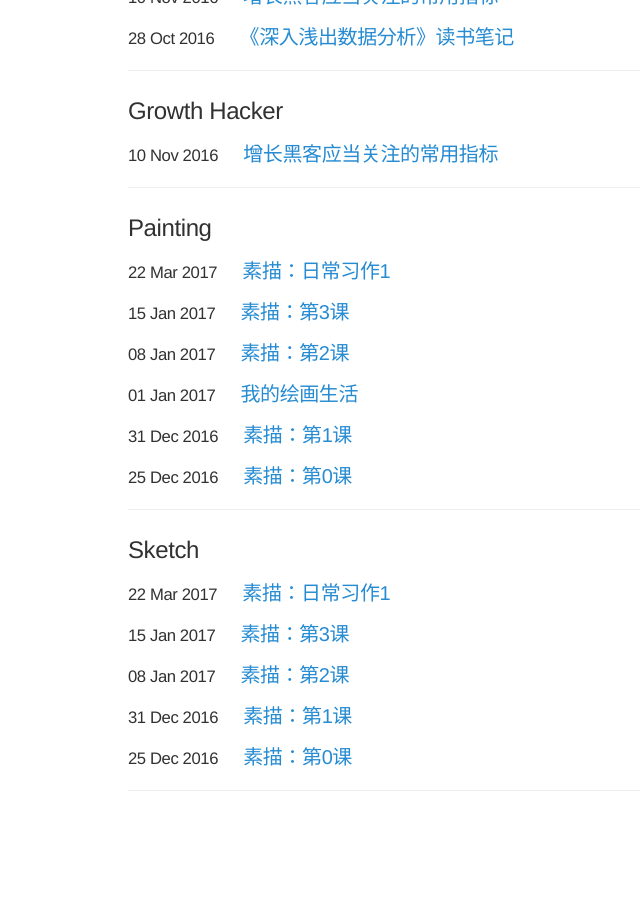
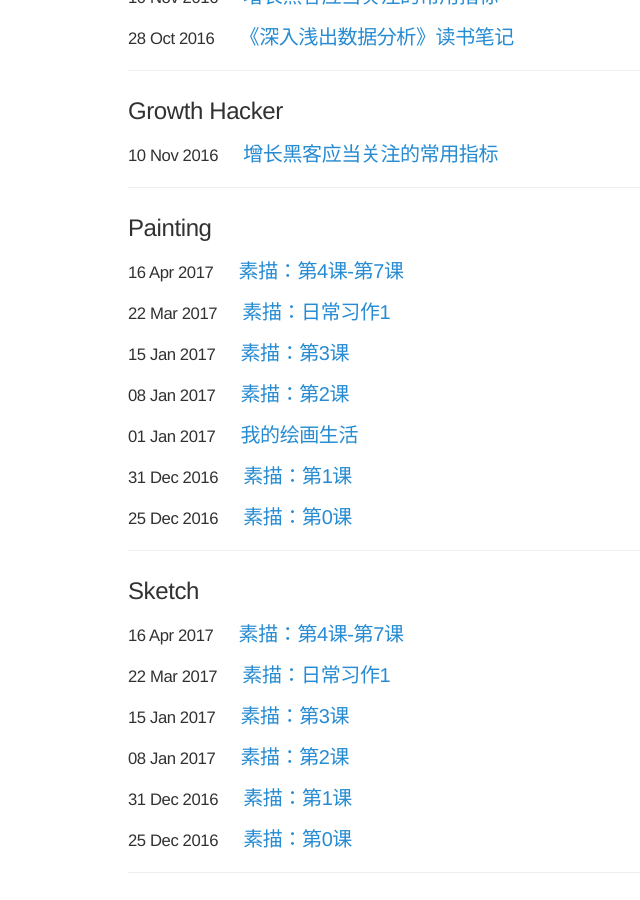
Before and after one commit to Jan-zou/jan-zou.github.com, a Jekyll site: the page built from tags.md, in a window 1280 px wide and 900 px high, scrolled down 2603 px. Shown: the whole window, without its empty margins (144-784 px from the left). Built offline with Jekyll 4.4.1, drawn with Linux system fonts in a browser that asks for light colours; before the commit the page ends 3459 px from its top, so only the background shows below that.

Commit message:
add painting 4-7

```diff
--- a/_posts/2017-01-01-painting-sketch-series.md
+++ b/_posts/2017-01-01-painting-sketch-series.md
@@ -15,3 +15,4 @@ title: 我的绘画生活
 + [素描：第2课]({% post_url 2017-01-08-painting-sketch-2 %})
 + [素描：第3课]({% post_url 2017-01-15-painting-sketch-3 %})
 + [素描：日常习作1]({% post_url 2017-03-22-painting-sketch-daily-1 %})
++ [素描：第4课~第7课]({% post_url 2017-04-16-painting-sketch-4-7 %})
--- /dev/null
+++ b/_posts/2017-04-16-painting-sketch-4-7.md
@@ -0,0 +1,26 @@
+---
+layout: post
+tags: [Painting, Sketch]
+title: 素描：第4课-第7课
+---
+
+*收录于[我的绘画生活]({% post_url 2017-01-01-painting-sketch-series %})*
+
+鉴于我每周去一次的缓慢速度，素描第一期终于上完啦~😊
+
+从画几何体到静物的临摹和写生，七节课下来真能感受到自己画画是有明显的进步的。从以前的瞎画，到如今努力去捕捉物体的形，找对明暗对比，通过不同程度的调子来衬托出物体的空间感。耐下心来，画得更细致一点，排线更好看一点。虽然离信手拈来还有很长的距离，但至少是一个很好的开始~💪💪💪
+
+
+## 练习作品
+
+第4课：组合体
+<img src="/assets/blog/painting/20170326.jpeg" alt="组合体" style="width:500px">
+
+第5课：奶泡杯
+<img src="/assets/blog/painting/20170401.jpeg" alt="奶泡杯" style="width:500px">
+
+第6课：临摹苹果
+<img src="/assets/blog/painting/20170409.jpeg" alt="临摹苹果" style="width:500px">
+
+第7课：写生苹果
+<img src="/assets/blog/painting/20170416.jpeg" alt="写生苹果" style="width:500px">
```
Also changed, not shown: assets/blog/painting/20170326.jpeg (added), assets/blog/painting/20170401.jpeg (added), assets/blog/painting/20170409.jpeg (added), assets/blog/painting/20170416.jpeg (added).
